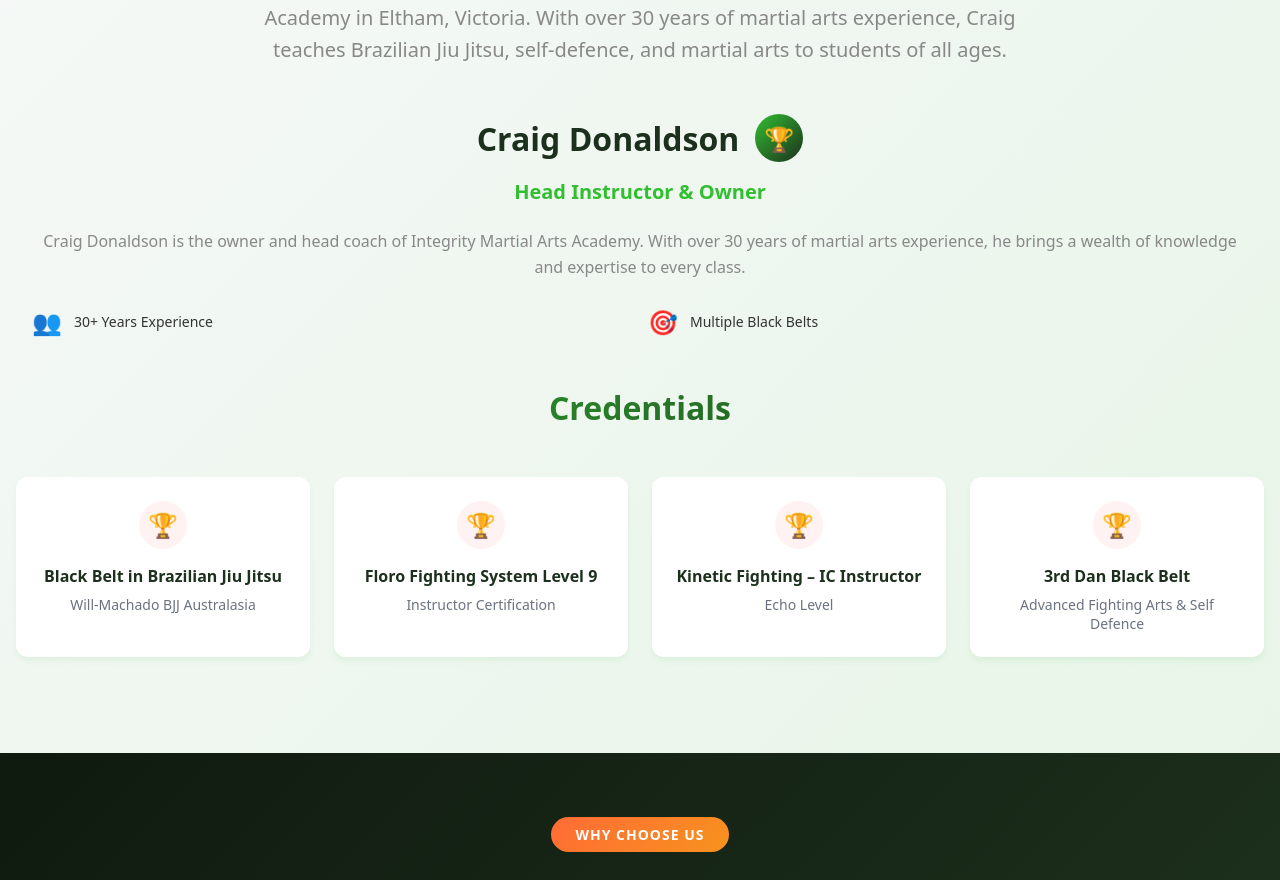
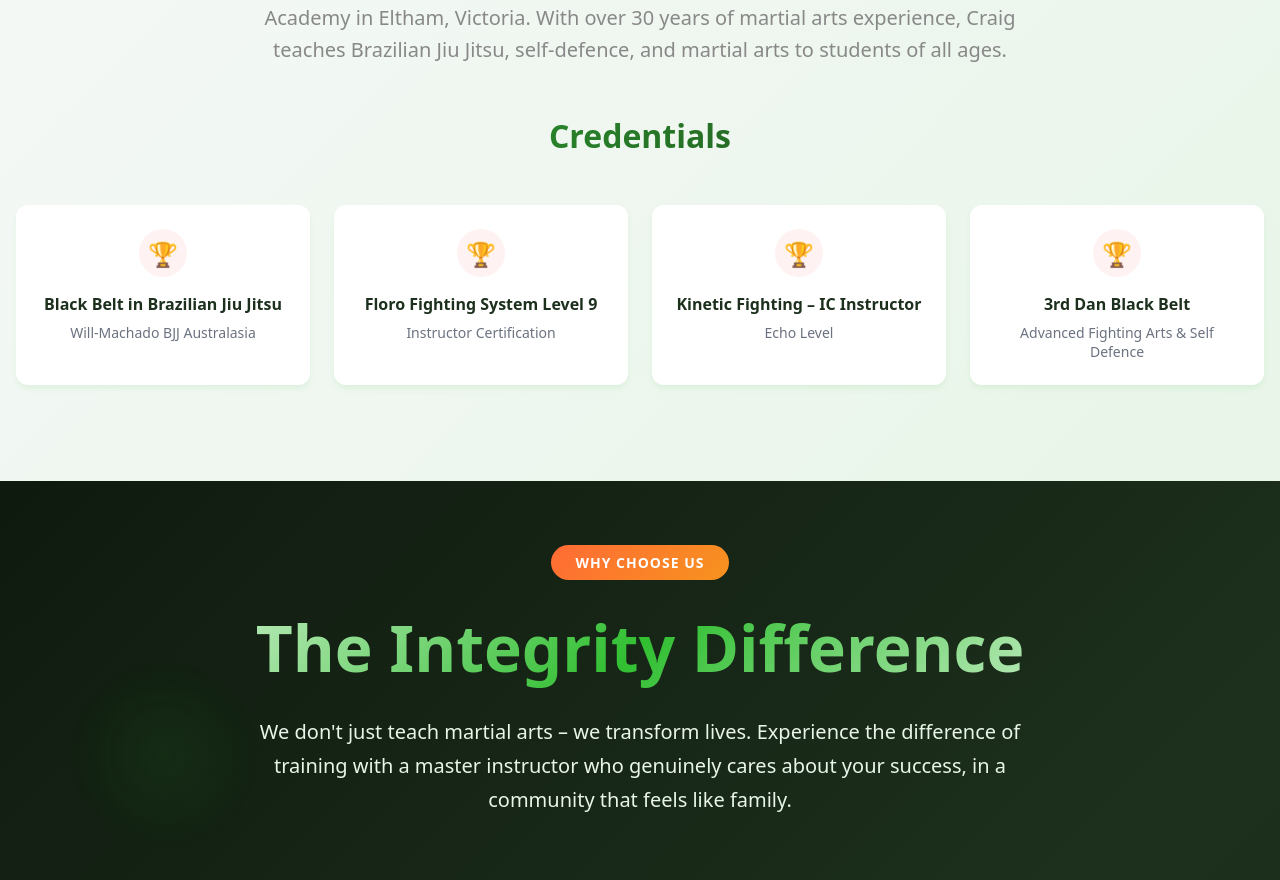
Before and after one commit to nsapsead/integrityMartialArtsAcademy, a Next.js app: page / in a window 1280 px wide. Shown: the part 2426-3306 px from the top of the page. Built offline with nearby package versions, Linux system fonts and the light colour scheme.

Commit message:
Remove redundant Craig Donaldson profile section from About component - keep only the main introduction with image

```diff
--- a/src/components/About.tsx
+++ b/src/components/About.tsx
@@ -66,79 +66,6 @@
           </p>
         </div>
 
-            {/* Craig's Profile */}
-            <div style={{
-              textAlign: 'center',
-              marginBottom: '3rem'
-            }}>
-          <div style={{ padding: '0 1rem' }}>
-            <div style={{
-              display: 'flex',
-              alignItems: 'center',
-              justifyContent: 'center',
-              gap: '1rem',
-              marginBottom: '1rem'
-            }}>
-              <h3 style={{
-                fontSize: '2rem',
-                fontWeight: 'bold',
-                color: '#1d301d',
-                margin: 0
-              }}>Craig Donaldson</h3>
-              <div style={{
-                width: '48px',
-                height: '48px',
-                background: 'linear-gradient(135deg, #31bf31, #1d301d)',
-                borderRadius: '50%',
-                display: 'flex',
-                alignItems: 'center',
-                justifyContent: 'center',
-                fontSize: '1.5rem'
-              }}>
-                🏆
-              </div>
-            </div>
-            <p style={{
-              fontSize: '1.25rem',
-              color: '#31bf31',
-              fontWeight: '600',
-              marginBottom: '1.5rem'
-            }}>Head Instructor & Owner</p>
-
-            <p style={{
-              color: '#888888',
-              lineHeight: 1.6,
-              marginBottom: '1.5rem'
-            }}>
-              Craig Donaldson is the owner and head coach of Integrity Martial Arts Academy.
-              With over 30 years of martial arts experience, he brings a wealth of knowledge
-              and expertise to every class.
-            </p>
-
-            <div style={{
-              display: 'grid',
-              gridTemplateColumns: '1fr 1fr',
-              gap: '1rem'
-            }}>
-              <div style={{
-                display: 'flex',
-                alignItems: 'center',
-                gap: '0.75rem'
-              }}>
-                <span style={{ fontSize: '1.5rem' }}>👥</span>
-                <span style={{ fontSize: '0.875rem', fontWeight: '500' }}>30+ Years Experience</span>
-              </div>
-              <div style={{
-                display: 'flex',
-                alignItems: 'center',
-                gap: '0.75rem'
-              }}>
-                <span style={{ fontSize: '1.5rem' }}>🎯</span>
-                <span style={{ fontSize: '0.875rem', fontWeight: '500' }}>Multiple Black Belts</span>
-              </div>
-            </div>
-          </div>
-        </div>
 
             {/* Credentials */}
             <div style={{ marginBottom: '3rem' }}>
```
